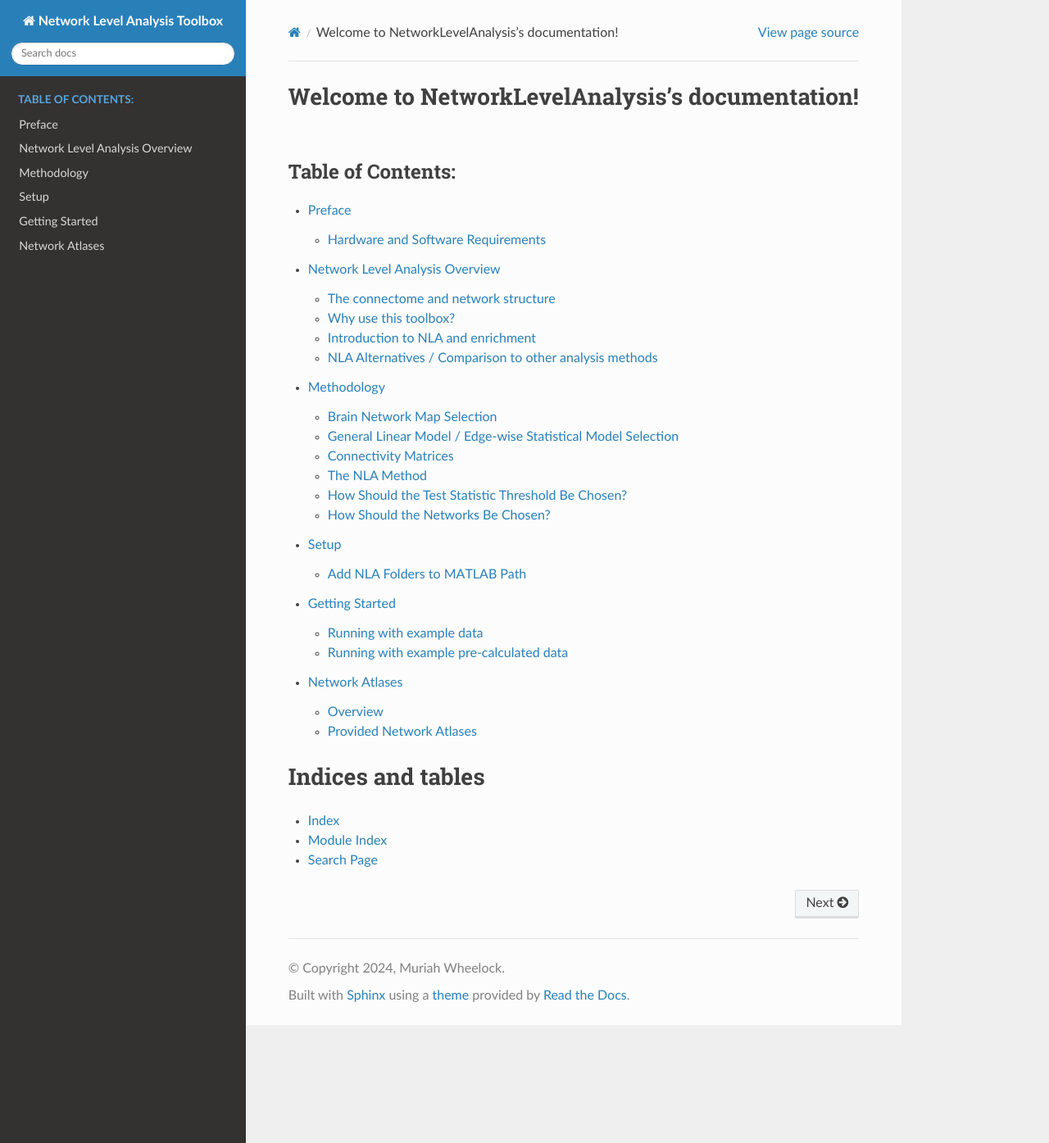
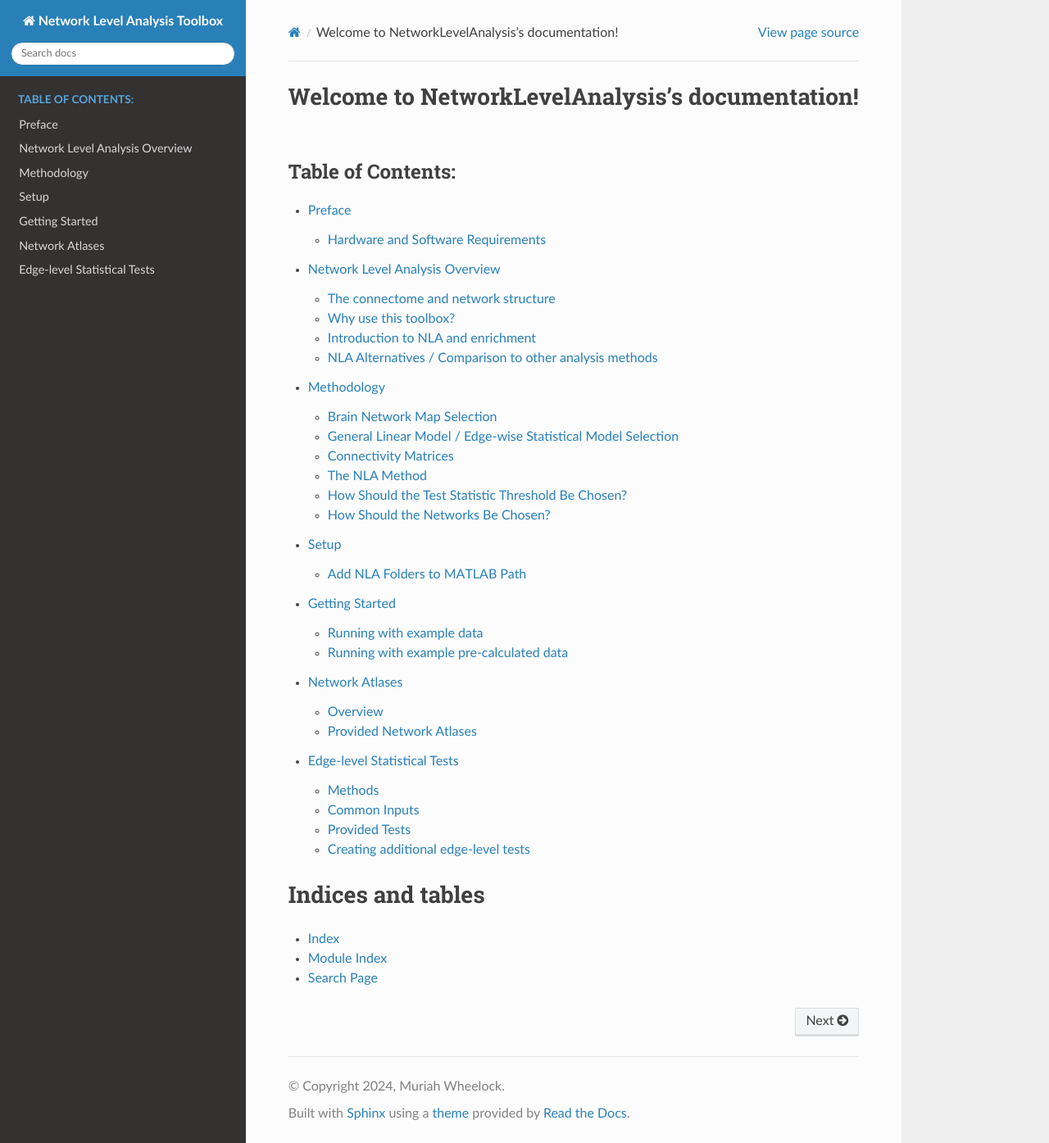
Before and after one commit to WheelockLab/NetworkLevelAnalysis, a Sphinx documentation site: the page built from docs/source/index.rst, in a window 1280 px wide and 1395 px high. Shown: the whole window at 82% size. Built offline with Sphinx 7.4.7 and the Read the Docs theme 3.1.0, drawn with Linux system fonts in a browser that asks for light colours; some of the changed lines change nothing that is shown.

Commit message:
trying to make sense of edge level testing

```diff
--- /dev/null
+++ b/docs/source/edge_level_tests.rst
@@ -0,0 +1,77 @@
+Edge-level Statistical Tests
+==========================================
+
+Methods
+-------------------------
+
+The non-permuted method calculates the correlation of each Region Of Interest (ROI) to all other
+ROIs via the given test. These results are stored as a correlation coefficient, ``coeff``, a p-value, ``prob``,
+and a thresholded p-value, ``prob_sig``. The permuted method is identical except the variables have a ``_perm`` suffix.
+
+Common Inputs
+--------------------------
+
+:P: Edge-level p-value threshold
+:Network Atlas: :doc:`/network_atlases`
+:Functional Connectivity: Initial coorelation matrix if size N\ :sub:`ROIs`\ x N\ :sub:`ROIs`\ x N\ :sub:`scans`\.
+  r-values or Fisher z-transformed r-values.
+:Behavior: MATLAB table (``.mat``) or tab seperated text file (``.txt``)
+
+  ============== =================== ================
+  Variable Name  Next Variable Name  More Variable...
+  ============== =================== ================
+  1              5                   1.5
+  0              1                   3
+  1              7                   2.6
+  ...            ...                 ...
+  ============== =================== ================
+
+  Each column header is a name of a variable.
+  Each column contains N\ :sub:`scans`\ entries.
+  After loading this file, the table should display in the GUI.
+  The user may mark one column as 'Behavior' for the score of interest.
+  Other columns may be marked as 'Covariates' which are partialed prior to running statistics.
+  (Note: Network Level Analysis cannot handle missing values for behavior or covariates. If there are ``NaNs`` or missing values, do not select this columns)
+
+Provided Tests
+--------------------------------
+
+* **Pearson's r**
+
+  * MATLAB `corr <https://www.mathworks.com/help/stats/corr.html>` function with ``type``, ``Pearson``
+* **Spearman's** :math:`\rho`\
+
+  * MATLAB `corr <https://www.mathworks.com/help/stats/corr.html>` function with ``type``, ``Spearman``
+* **Spearman's** :math:`\rho`\ **estimator**
+
+  * Faster approximation of the Spearman's rho function at the cost of slightly less accurate result.
+  * Based on developer testing, rho values may differ by :math:`10^{-4}` and p-values by :math:`10^{-5}`.
+  * This error is passed on to the network-level tests, and can cause p-value difference by :math:`10^{-4}`
+  * These differences were found with 10,000 permutations. Less permutations results in higher error in a less evenly distributed fashion.
+  * This is recommended for exploratory research with the Spearman's rho function for publications
+* **Kendall's** :math:`\tau`\ **-b**
+
+  * Implements Kendall's :math:`\tau`\ -b using C code in a MATLAB MEX file (``+mex/+src/kendallTauB.c``)
+  * Faster implementation that stardard MATLAB code providing identical :math:`\tau`\ and p-values.
+  * Run-time difference from *O*\ (*n*\ :sup:`2`) to *O*\ (*n* log *n*)
+  * This is done with a red-black tree.
+* **Welch's t-test``
+
+  * Implements an optomized Welch's t-test comparing the functional connectivity of two groups.
+  * Extra imports compared to other edge level tests
+  :Group name(s): Names associated with each group. (For example, 'Male' and 'Female')
+  :Group val(s): Behavioral value associated with each group. If 'Female' is donated as '0', and 'Male' as '1', set the vals to the numerical values.
+
+* **Pre-calculated data loader**
+
+  * Allows loading of observed and permuted edge-level data the user has pre-calculated outside the NLA.
+  * Four ``.mat`` files needed as inputs
+  * p-values should be thresholded
+  :Observed p: ``.mat`` file containing N\ :sub:`ROI_pairs`\ x 1 matrix of logical values, the observed, thresholded edge-level p-values.
+    N\ :sub:`ROI_pairs`\ are the lower triangle values of a N\ :sub:`ROIs`\ x N\ :sub:`ROIs`\ matrix.
+  :Observed coeff: ``.mat`` file containing N\ :sub:`ROI_pairs`\ x 1 matrix of observed edge-level coefficients.
+  :Permuted p: ``.mat`` file containing N\ :sub:`ROI_pairs`\ x N\ :sub:`permutations`\ of logical values. Observed, thresholded, permuted p-values.
+  :Permuted coeff: ``.mat`` file containing N\ :sub:`ROI_pairs`\ x N\ :sub:`permutations`\ of permuted edge-level coefficients.
+
+Creating additional edge-level tests
+-----------------------------------------------
--- a/docs/source/index.rst
+++ b/docs/source/index.rst
@@ -16,6 +16,7 @@
    setup
    getting_started
    network_atlases
+   edge_level_tests
    bibliography
 
 
```
